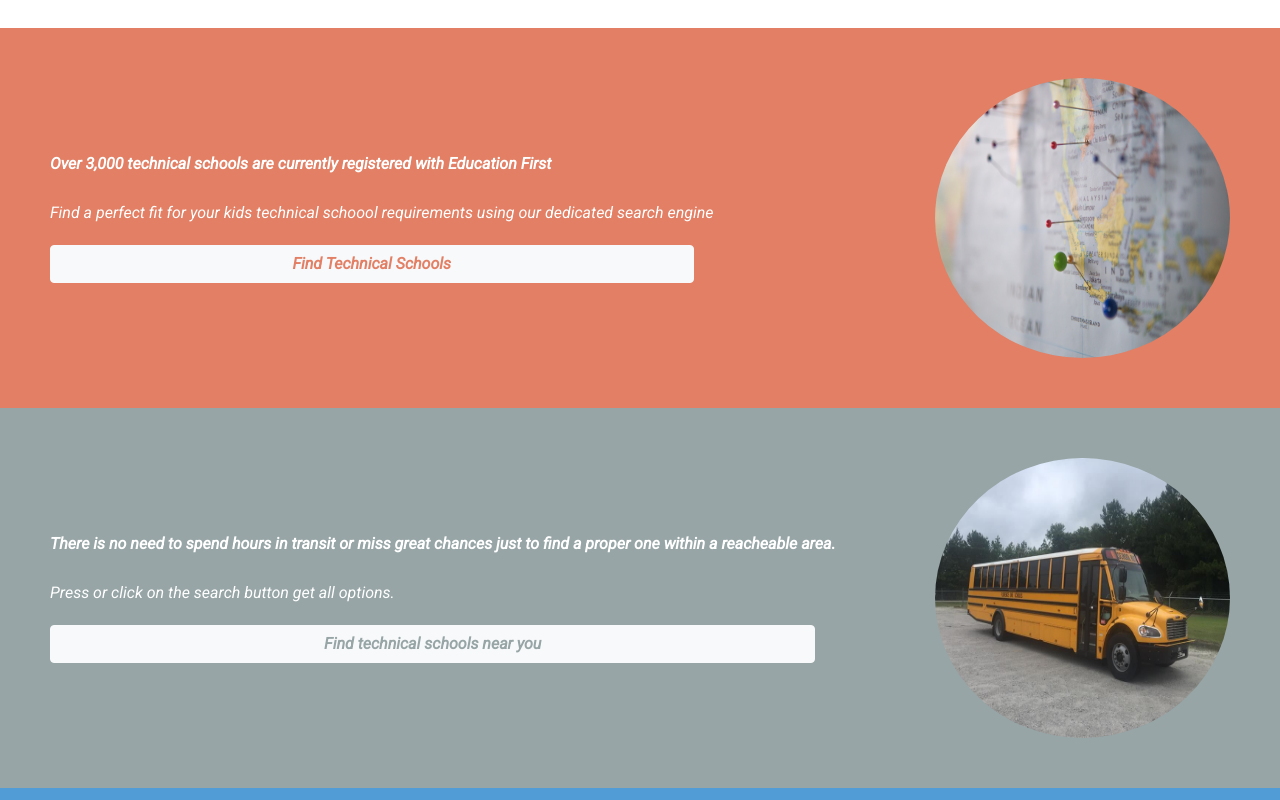
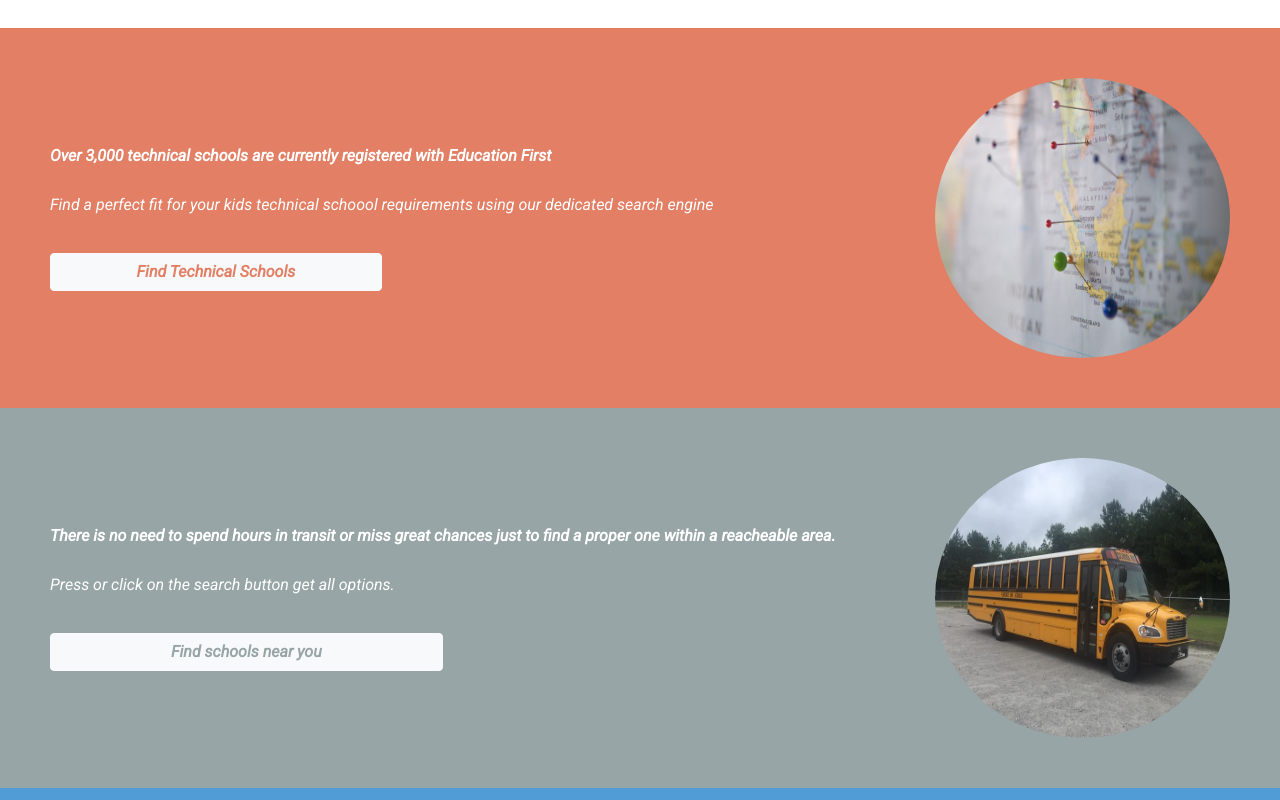
Before and after one commit to sergiocortessat/Capstone-Director-schools, a website: page index.html in a window 1280 px wide. Shown: the part 1580-2380 px from the top of the page. Drawn offline with nearby package versions, Linux system fonts and the light colour scheme; a web font is replaced by a local one.

Commit message:
Add Style Tablet highlight session

```diff
--- a/index.html
+++ b/index.html
@@ -123,7 +123,7 @@
         </p>
 
         <a href="options.html" class="btn btn-light button-font-grey font-weight-bold rounded text" role="button">
-          Find technical schools near you
+          Find schools near you
         </a>
       </div>
     </div>
--- a/styles/highlights.css
+++ b/styles/highlights.css
@@ -11,10 +11,17 @@
   padding: 50px;
 }
 
+.highlight-red > div {
+  display: flex;
+  flex-direction: column;
+  align-items: center;
+}
+
 .highlight-red-font {
   display: flex;
-  justify-content: start;
+  justify-content: center;
   padding-top: 20px;
+  text-align: center;
 }
 
 .button-font-red {
@@ -22,6 +29,7 @@
   display: flex;
   justify-content: center;
   margin: 20px;
+  width: 70%;
 }
 
 .highlight-red-image {
@@ -40,11 +48,18 @@
   padding: 50px;
 }
 
+.highlight-grey > div {
+  display: flex;
+  flex-direction: column;
+  align-items: center;
+}
+
 .button-font-grey {
   color: rgb(151, 165, 166);
   display: flex;
   justify-content: center;
   margin: 20px;
+  width: 70%;
 }
 
 .highlight-blue {
@@ -53,6 +68,16 @@
   flex-direction: column;
   align-items: center;
   padding: 50px;
+}
+
+@media only screen and (min-width: 768px) {
+  .button-font-red {
+    width: 50%;
+  }
+
+  .button-font-grey {
+    width: 50%;
+  }
 }
 
 @media only screen and (min-width: 1024px) {
@@ -94,4 +119,30 @@
   .highlight-red-image {
     width: 25%;
   }
+
+  .highlight-red > div {
+    display: flex;
+    flex-direction: column;
+    align-items: flex-start;
+  }
+
+  .highlight-grey > div {
+    display: flex;
+    flex-direction: column;
+    align-items: flex-start;
+  }
+
+  .highlight-blue > div {
+    display: flex;
+    flex-direction: column;
+    align-items: flex-start;
+  }
+
+  .button-font-red {
+    width: 50%;
+  }
+
+  .button-font-grey {
+    width: 50%;
+  }
 }
```
